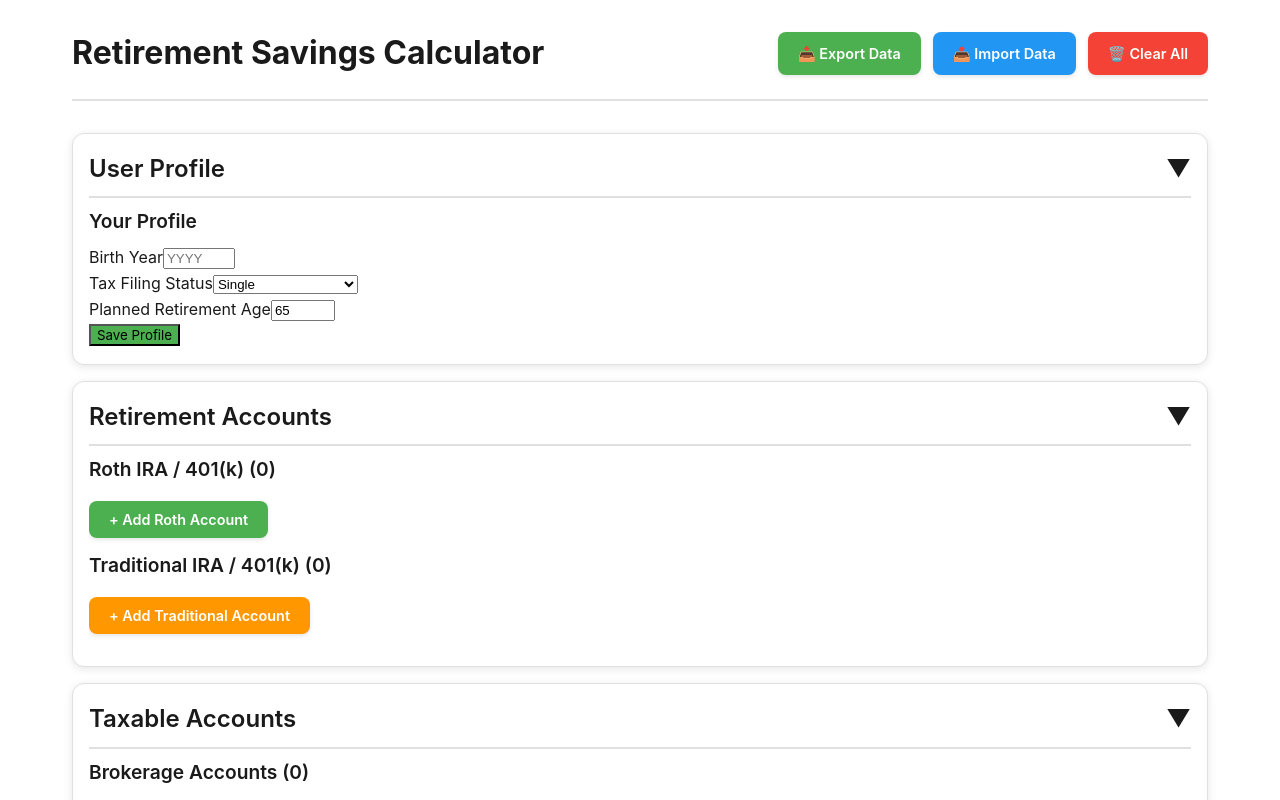
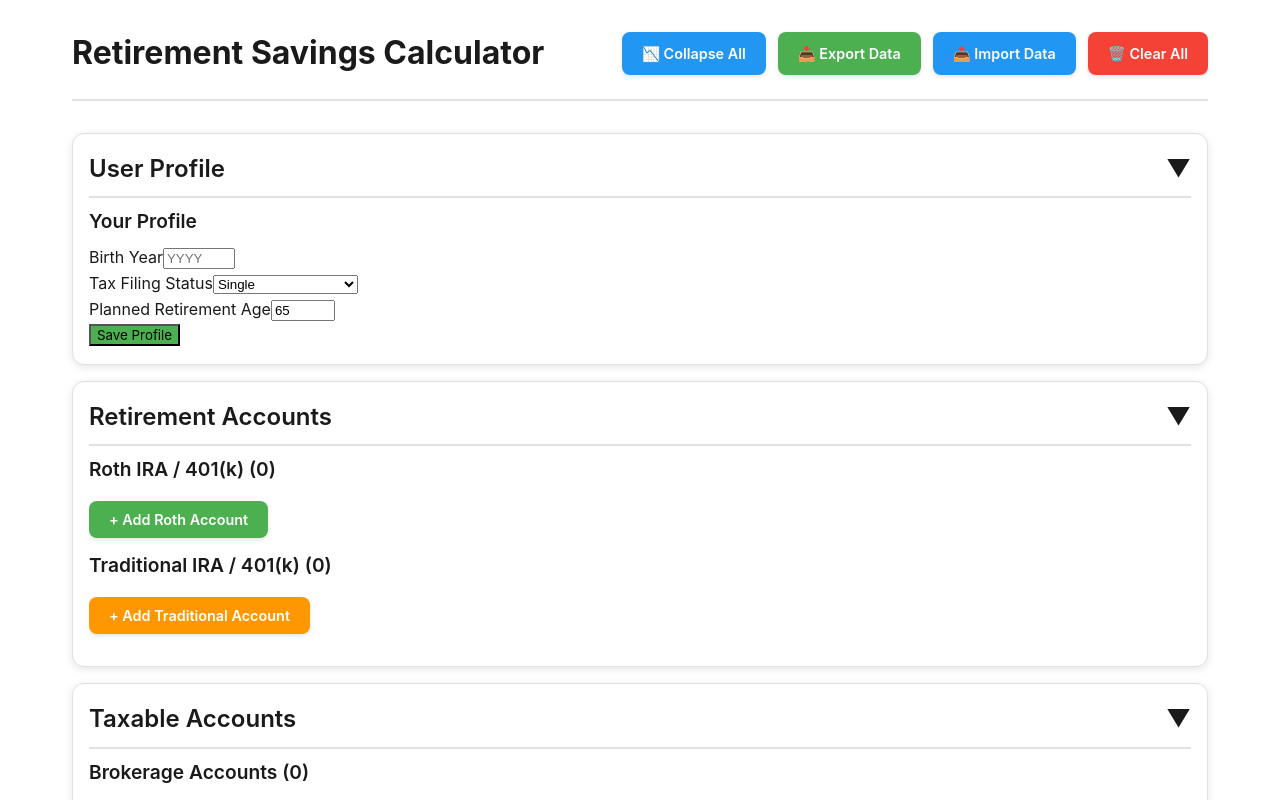
Before and after one commit to frouaix/espargne-web, a React (Vite) app: page / in a window 1280 px wide. Shown: the top 800 px of the page. Built offline with nearby package versions, Linux system fonts and the light colour scheme.

Commit message:
collapse

```diff
--- a/src/App.tsx
+++ b/src/App.tsx
@@ -185,11 +185,46 @@ function App(): ReactElement {
     }));
   };
 
+  const collapseAll = (): void => {
+    const allSections = ['profile', 'retirement', 'taxable', 'ssa', 'liabilities', 'summary'];
+    const newCollapsedSections: Record<string, boolean> = {};
+    allSections.forEach(section => {
+      newCollapsedSections[section] = true;
+    });
+    setCollapsedSections(newCollapsedSections);
+
+    const allCardIds = accounts.map(acc => acc.accountId);
+    const newCollapsedCards: Record<string, boolean> = {};
+    allCardIds.forEach(cardId => {
+      newCollapsedCards[cardId] = true;
+    });
+    setCollapsedCards(newCollapsedCards);
+  };
+
+  const expandAll = (): void => {
+    setCollapsedSections({});
+    setCollapsedCards({});
+  };
+
   return (
     <div className="app-container">
       <div className="header">
         <h1>Retirement Savings Calculator</h1>
         <div className="header-actions">
+          <button
+            onClick={() => {
+              const hasAnyExpanded = Object.keys(collapsedSections).length === 0 ||
+                Object.values(collapsedSections).some(val => !val);
+              if (hasAnyExpanded) {
+                collapseAll();
+              } else {
+                expandAll();
+              }
+            }}
+            className="btn btn-tertiary"
+          >
+            {Object.keys(collapsedSections).length === 0 || Object.values(collapsedSections).some(val => !val) ? '📉 Collapse All' : '📈 Expand All'}
+          </button>
           <button onClick={handleExport} className="btn btn-export">
             📥 Export Data
           </button>
```
